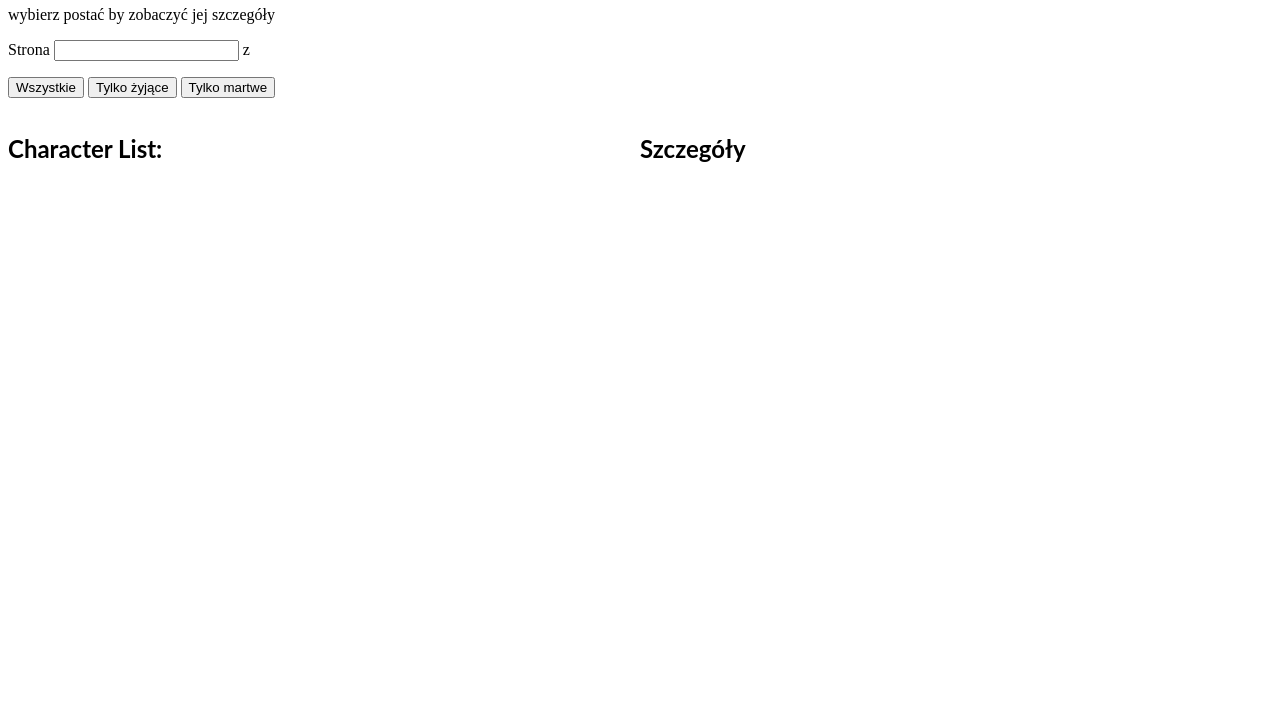
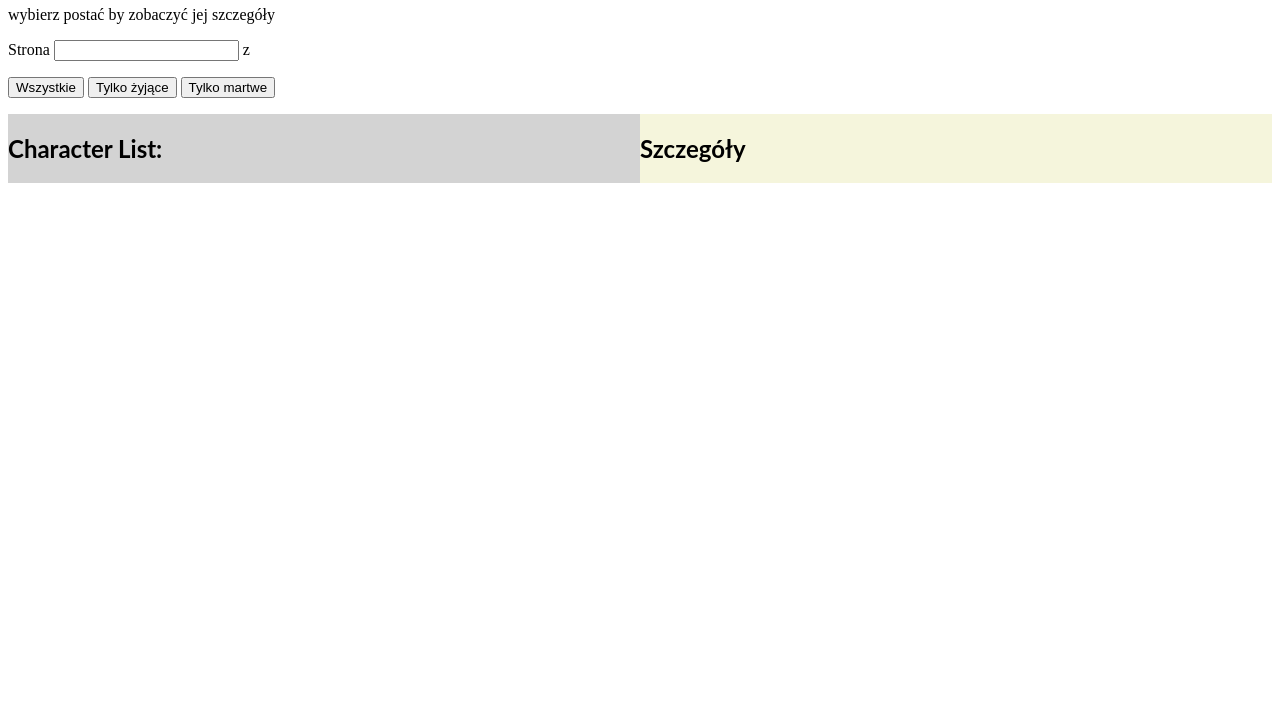
Before and after one commit to RafalZakrzewski84/Envelo, a website: page index.html in a window 1280 px wide. Shown: the part 76-800 px from the top of the page. Drawn offline with Linux system fonts and the light colour scheme; no server answers.

Commit message:
adding styles for main sections

```diff
--- a/style.css
+++ b/style.css
@@ -9,3 +9,11 @@ h2 {
 	display: grid;
 	grid-template-columns: 50% 50%;
 }
+
+.main-chracters-list {
+	background-color: lightgray;
+}
+
+.main-chracters-details {
+	background-color: beige;
+}
```
